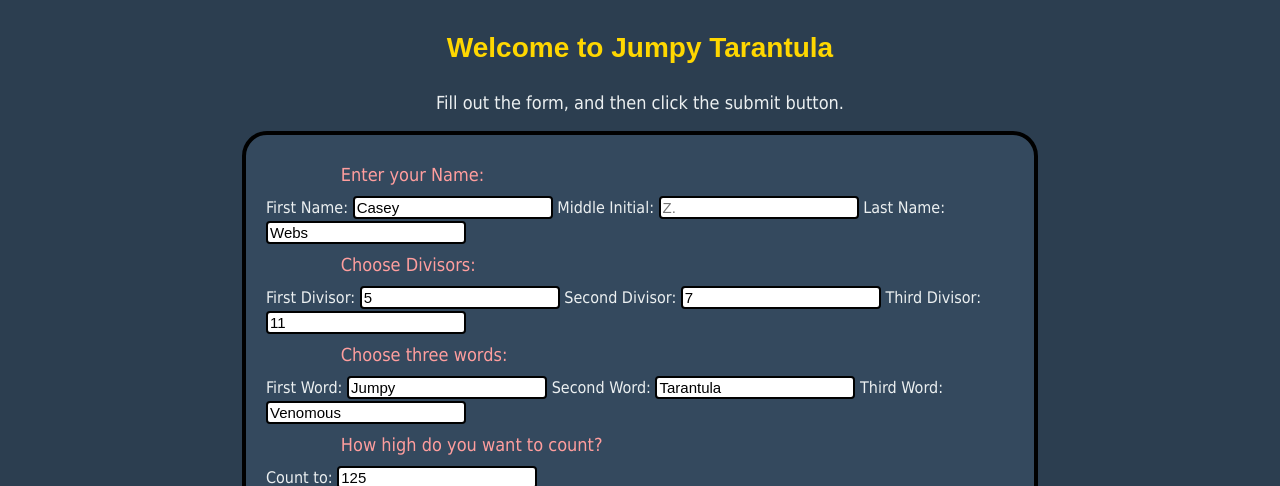
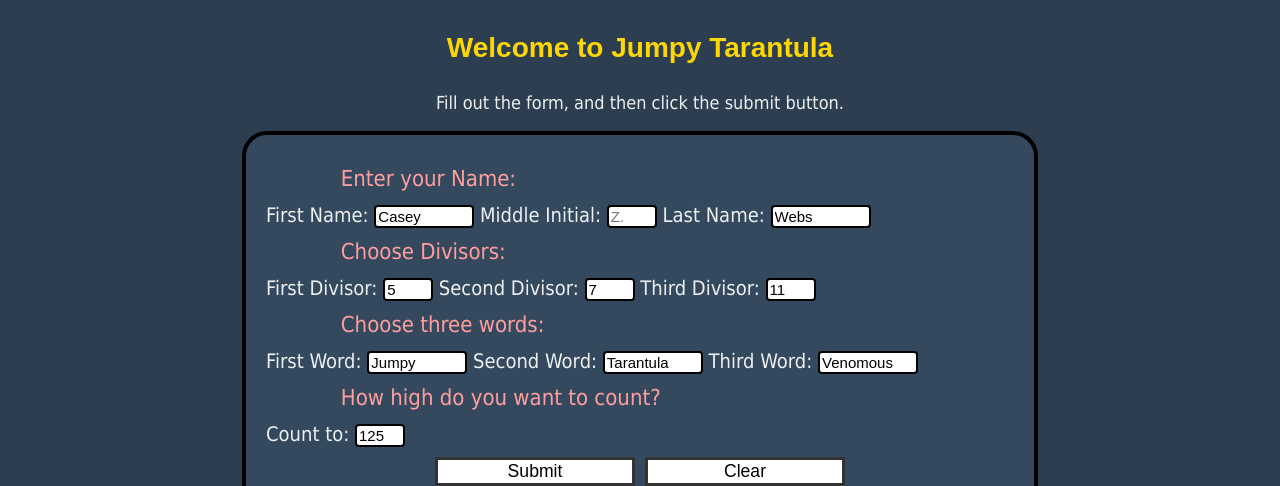
Before and after one commit to jtowne01/web115, a plain HTML site: page fizzbuzz4.html in a window 1280 px wide. Shown: the part 314-800 px from the top of the page. Drawn offline with Linux system fonts and the light colour scheme.

Commit message:
Update fbstyles.css

```diff
--- a/styles/fbstyles.css
+++ b/styles/fbstyles.css
@@ -130,13 +130,19 @@ fieldset {
     line-height: 50px;
 }
 
+.button-container {
+    display: flex;
+    justify-content: center;
+    gap: 10px;
+    padding-top: 10px;
+}
+
 button {
-    display: block;
-    margin: 1em auto;
+    display: inline-block;
     font-size: 1.1rem;
     background-color: #FFFFFF;
     border: 3px solid #333;
-    min-width: 300px;
+    min-width: 200px;
     cursor: grab;
 }
 
@@ -210,6 +216,7 @@ h2 {
     font-size: 18px;
     text-align: left;
     line-height: 4px;
+    font-size: 22px;
 }
 
 header {
@@ -250,6 +257,7 @@ header {
     padding: 20px;
     text-align: left;
     line-height: 25px;
+    font-size: 20px;
 }
 
 #fizzbuzz-output-box-4 {
@@ -263,8 +271,20 @@ header {
     max-width: 680px;
     border: 4px solid black;
     border-radius: 8px;
-    margin-top: -300px;
+    margin-top: -500px;
     position: relative;
     left: 48.5%;
     transform: translateX(-50%);
 }
+
+#divisor-1, #divisor-2, #divisor-3, #middle-initial, #total-count {
+width: 50px;
+}
+
+#first-name,  #last-name {
+    width: 100px;
+}
+
+#first-word, #second-word, #third-word {
+    width: 100px;
+}
```
